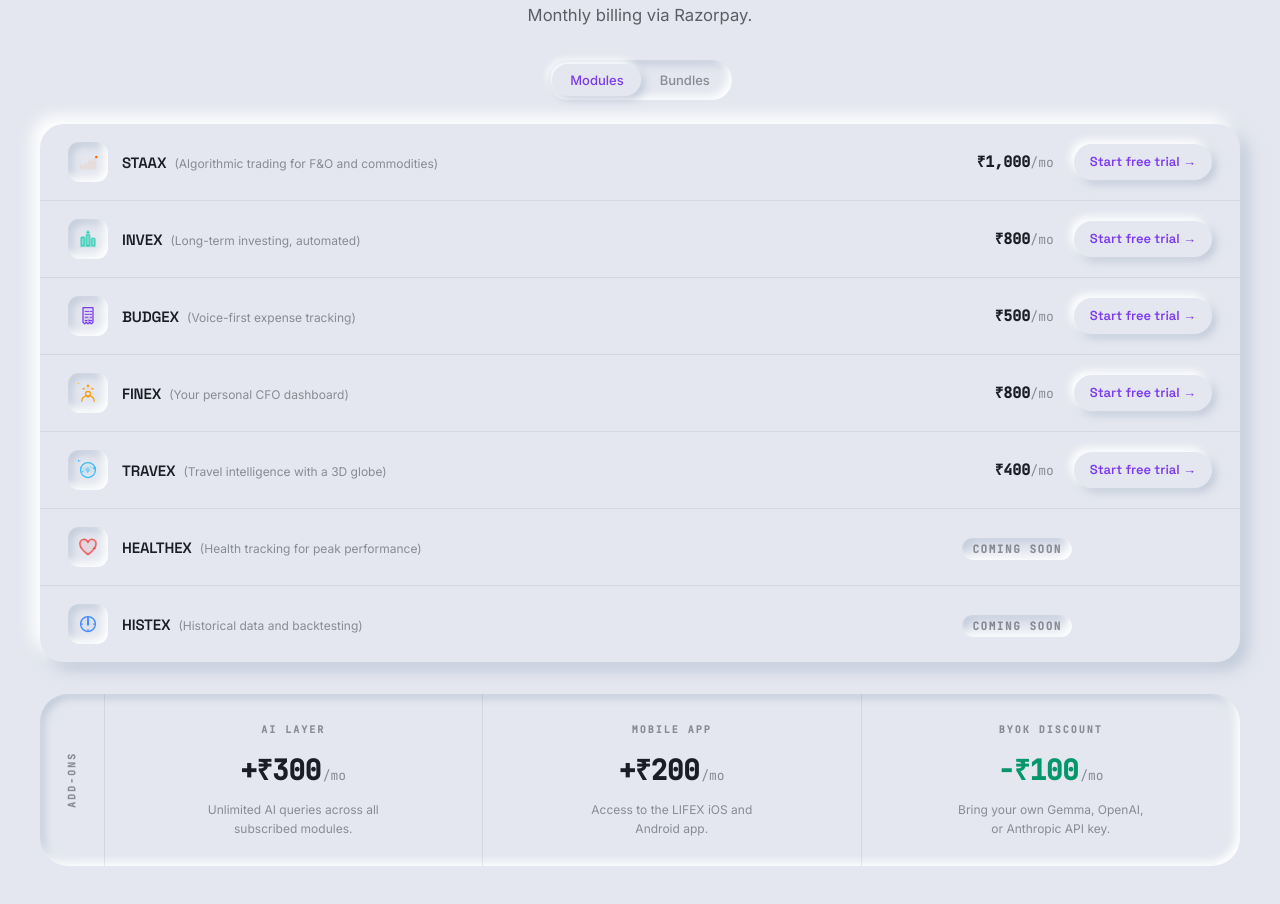
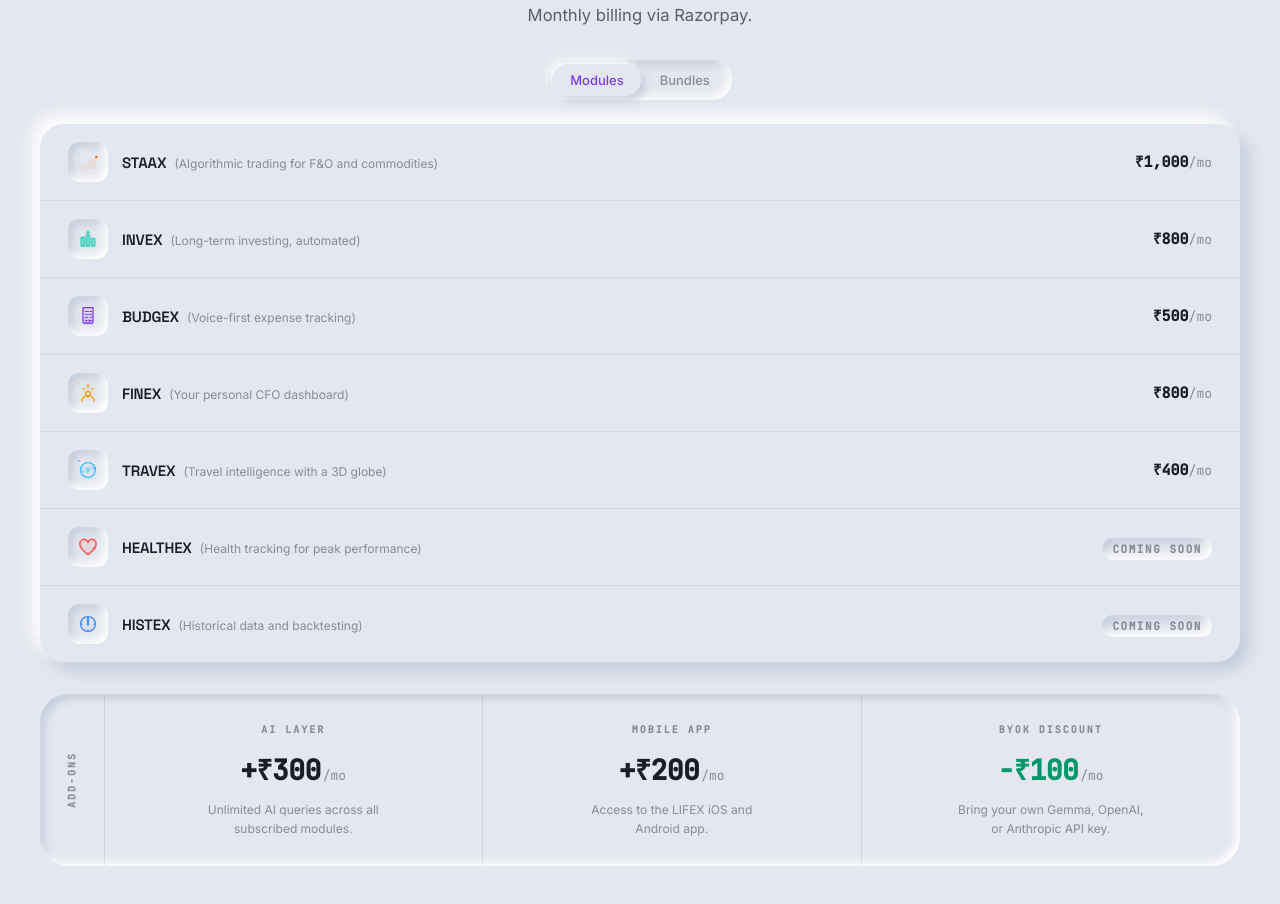
Before and after one commit to theboringtrader14/lifex-landing, a React (Vite) app: page / in a window 1280 px wide. Shown: the part 2706-3610 px from the top of the page. Built offline with nearby package versions, Linux system fonts and the light colour scheme.

Commit message:
fix(pricing): remove Start free trial CTA from individual module rows

```diff
--- a/src/components/PricingSection.tsx
+++ b/src/components/PricingSection.tsx
@@ -223,9 +223,8 @@
             key={mp.moduleId}
             style={{
               display: 'grid',
-              gridTemplateColumns: '1fr auto auto',
+              gridTemplateColumns: '1fr auto',
               alignItems: 'center',
-              gap: 20,
               padding: '18px 28px',
               borderTop: idx === 0 ? 'none' : '1px solid var(--border-subtle)',
             }}
@@ -269,7 +268,7 @@
             </div>
 
             {/* Price or Coming soon */}
-            <div style={{ textAlign: 'right' }}>
+            <div style={{ textAlign: 'right', paddingLeft: 24 }}>
               {mp.comingSoon ? (
                 <span
                   style={{
@@ -295,36 +294,6 @@
               )}
             </div>
 
-            {/* CTA */}
-            <div>
-              {!mp.comingSoon ? (
-                <a
-                  href="/start"
-                  style={{
-                    display: 'inline-flex',
-                    alignItems: 'center',
-                    height: 36,
-                    padding: '0 16px',
-                    borderRadius: 'var(--radius-pill)',
-                    background: 'var(--bg)',
-                    boxShadow: 'var(--neu-raised-sm)',
-                    fontFamily: 'var(--font-display)',
-                    fontSize: 13,
-                    fontWeight: 600,
-                    color: 'var(--accent)',
-                    textDecoration: 'none',
-                    whiteSpace: 'nowrap',
-                    transition: 'box-shadow 180ms ease',
-                  }}
-                  onMouseEnter={(e) => { e.currentTarget.style.boxShadow = 'var(--neu-pressed)' }}
-                  onMouseLeave={(e) => { e.currentTarget.style.boxShadow = 'var(--neu-raised-sm)' }}
-                >
-                  Start free trial →
-                </a>
-              ) : (
-                <span style={{ width: 120, display: 'inline-block' }} />
-              )}
-            </div>
           </div>
         )
       })}
```
